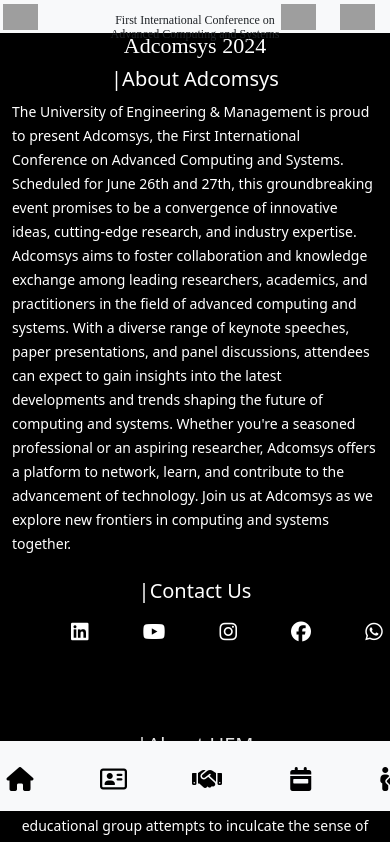
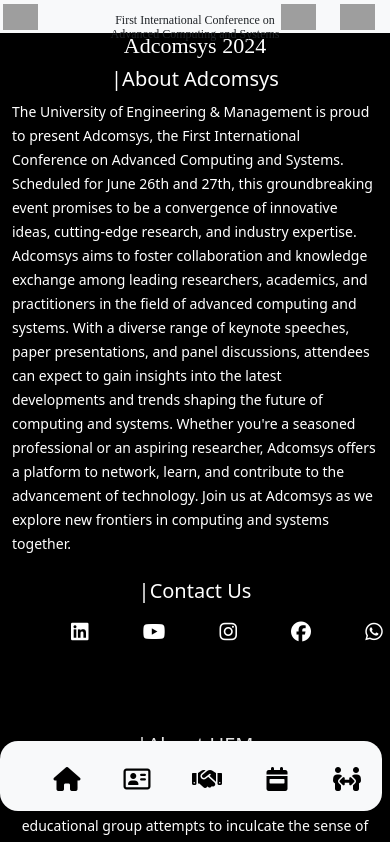
Before and after one commit to rudrasantadip/adcomsys, an Angular app: page /home in a window 390 px wide. Shown: the top 842 px of the page. Built offline with nearby package versions, Linux system fonts and the light colour scheme; grey boxes are pictures that could not be loaded; a web font is replaced by a local one.

Commit message:
changed navigation width

```diff
--- a/src/app/components/navigation/navigation.component.css
+++ b/src/app/components/navigation/navigation.component.css
@@ -105,5 +105,10 @@
 @media only screen and (max-width: 600px){
     .navbar{
         height: 120px;
+        width: 400px;
+    }
+
+    .navbar ul{
+        width: 400px;
     }
 }
```
